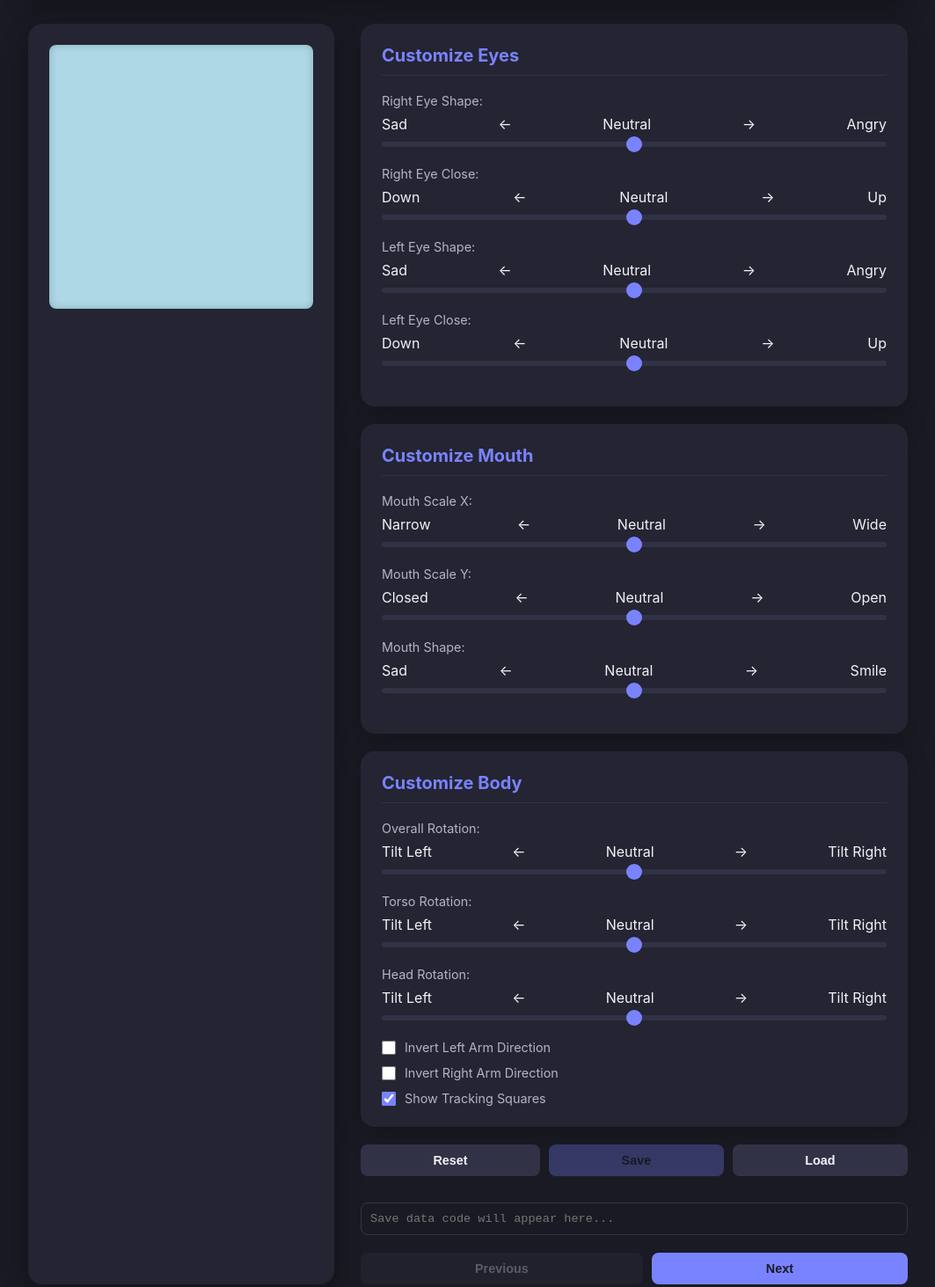
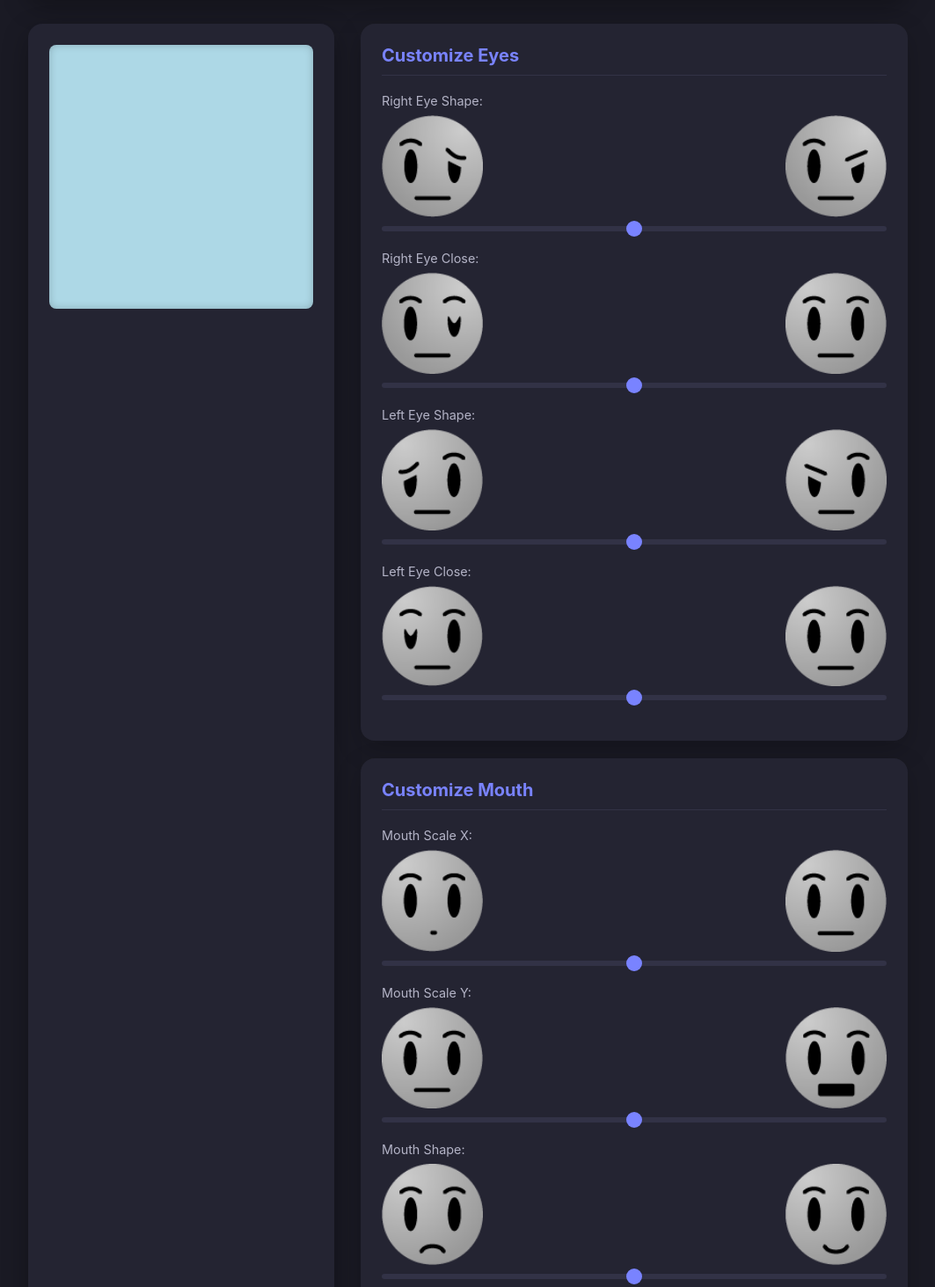
Before and after one commit to Dodecahedrone/CustomizableDataCharacter, a website: page public/index.html in a window 1280 px wide. Shown: the part 160-1623 px from the top of the page at 88% size, without its empty margins (108-1171 px from the left). Drawn offline with Linux system fonts and the light colour scheme; a script that the page names is missing.

Commit message:
image sliders

```diff
--- a/public/index.html
+++ b/public/index.html
@@ -32,16 +32,15 @@
                     <div class="control-group">
                         <div class="control-label">Right Eye Shape: <!-- <span id="rightEyeShape-val">0</span> --></div>
                         <div class="justify">
-                        <span>Sad</span><span>←</span><span>Neutral</span><span>→</span><span>Angry</span>
+                        <img src="1x/R eye sad.png" alt="R eye sad" width="20%"><img src="1x/R eye angry.png" alt="R eye angry" width="20%">
                         </div>
                         <input id="rightEyeShape" type="range" value="0" min="-100" max="100" />
                     </div>
 
                     <div class="control-group">
                         <div class="control-label">Right Eye Close: <!-- <span id="rightEyeClose-val">0</span> --></div>
-                        <!-- <img src="1x/eye close test.png" alt="close eyes" width="100%"> -->
                         <div class="justify">
-                        <span>Down</span><span>←</span><span>Neutral</span><span>→</span><span>Up</span>
+                        <img src="1x/R eye close down.png" alt="R eye close down" width="20%"><img src="1x/neutral.png" alt="neutral" width="20%">
                         </div>
                         <input id="rightEyeClose" type="range" value="0" min="-100" max="100" />
                     </div>
@@ -49,7 +48,7 @@
                     <div class="control-group">
                         <div class="control-label">Left Eye Shape: <!-- <span id="leftEyeShape-val">0</span> --></div>
                         <div class="justify">
-                        <span>Sad</span><span>←</span><span>Neutral</span><span>→</span><span>Angry</span>
+                        <img src="1x/L eye sad.png" alt="L eye sad" width="20%"><img src="1x/L eye angry.png" alt="L eye angry" width="20%">
                         </div>
                         <input id="leftEyeShape" type="range" value="0" min="-100" max="100" />
                     </div>
@@ -57,7 +56,7 @@
                     <div class="control-group">
                         <div class="control-label">Left Eye Close: <!-- <span id="leftEyeClose-val">0</span> --></div>
                         <div class="justify">
-                        <span>Down</span><span>←</span><span>Neutral</span><span>→</span><span>Up</span>
+                        <img src="1x/L eye close down.png" alt="L eye close down" width="20%"><img src="1x/neutral.png" alt="neutral" width="20%">
                         </div>
                         <input id="leftEyeClose" type="range" value="0" min="-100" max="100" />
                     </div>
@@ -70,7 +69,7 @@
                         <div class="control-label">Mouth Scale X: <!-- <span id="mouthScaleX-val">0</span> --></div>
                         <!--<img src="1x/mouth x demo.png" alt="narrow or wide" width="100%"> -->
                         <div class="justify">
-                        <span>Narrow</span><span>←</span><span>Neutral</span><span>→</span><span>Wide</span>
+                        <img src="1x/narrow mouth.png" alt="narrow mouth" width="20%"><img src="1x/neutral.png" alt="neutral" width="20%">
                         </div>
                         <input id="mouthScaleX" type="range" value="0" min="-100" max="100" />
                     </div>
@@ -78,7 +77,7 @@
                         <div class="control-label">Mouth Scale Y: <!-- <span id="mouthScaleY-val">0</span> --></div>
                         <!-- <img src="1x/mouth y demo.png" alt="open or closed" width="100%"> -->
                         <div class="justify">
-                        <span>Closed</span><span>←</span><span>Neutral</span><span>→</span><span>Open</span>
+                        <img src="1x/neutral.png" alt="neutral" width="20%"><img src="1x/open mouth.png" alt="open mouth" width="20%">
                         </div>
                         <input id="mouthScaleY" type="range" value="0" min="-100" max="100" />
                     </div>
@@ -86,7 +85,7 @@
                         <div class="control-label">Mouth Shape: <!-- <span id="mouthShape-val">0</span> --></div>
                         <!-- <img src="1x/mouth demo.png" alt="frown or smile" width="100%"> -->
                         <div class="justify">
-                        <span>Sad</span><span>←</span><span>Neutral</span><span>→</span><span>Smile</span>
+                        <img src="1x/sad mouth.png" alt="sad mouth" width="20%"><img src="1x/happy mouth.png" alt="happy mouth" width="20%">
                         </div>
                         <input id="mouthShape" type="range" value="0" min="-100" max="100" />
                     </div>
@@ -98,21 +97,21 @@
                     <div class="control-group">
                         <div class="control-label">Overall Rotation: <!-- <span id="overallRotation-val">0</span> --></div>
                         <div class="justify">
-                        <span>Tilt Left</span><span>←</span><span>Neutral</span><span>→</span><span>Tilt Right</span>
+                        <img src="1x/rotate left.png" alt="rotate left" width="20%"><img src="1x/rotate right.png" alt="rotate right" width="20%">
                         </div>
                         <input id="overallRotation" type="range" value="0" min="-180" max="180" />
                     </div>
                     <div class="control-group">
                         <div class="control-label">Torso Rotation: <!-- <span id="bodyRotate-val">0</span> --></div>
                         <div class="justify">
-                        <span>Tilt Left</span><span>←</span><span>Neutral</span><span>→</span><span>Tilt Right</span>
+                        <img src="1x/rotate left.png" alt="rotate left" width="20%"><img src="1x/rotate right.png" alt="rotate right" width="20%">
                         </div>
                         <input id="bodyRotate" type="range" value="0" min="-90" max="90" />
                     </div>
                     <div class="control-group">
                         <div class="control-label">Head Rotation: <!-- <span id="headRotate-val">0</span> --></div>
                         <div class="justify">
-                        <span>Tilt Left</span><span>←</span><span>Neutral</span><span>→</span><span>Tilt Right</span>
+                        <img src="1x/rotate left.png" alt="rotate left" width="20%"><img src="1x/rotate right.png" alt="rotate right" width="20%">
                         </div>
                         <input id="headRotate" type="range" value="0" min="-90" max="90" />
                     </div>
--- a/public/js/customize.js
+++ b/public/js/customize.js
@@ -68,7 +68,7 @@ const featurePositions = [
 let screen = 0;
 
 const r = new rive.Rive({
-    src: "pad_customizable_v7.riv",
+    src: "pad_customizable_v8.riv",
     canvas: document.getElementById("canvas"),
     autoplay: true,
     autoBind: true,
```
Also changed, not shown: public/1x/L eye angry.png (added), public/1x/L eye close down.png (added), public/1x/L eye close up.png (added), public/1x/L eye sad.png (added), public/1x/R eye angry.png (added), public/1x/R eye close down.png (added), public/1x/R eye close up.png (added), public/1x/R eye sad.png (added), public/1x/happy mouth.png (added), public/1x/narrow mouth.png (added), public/1x/neutral.png (added), public/1x/open mouth.png (added), public/1x/rotate left.png (added), public/1x/rotate right.png (added), 1 more files, 2 other files.
